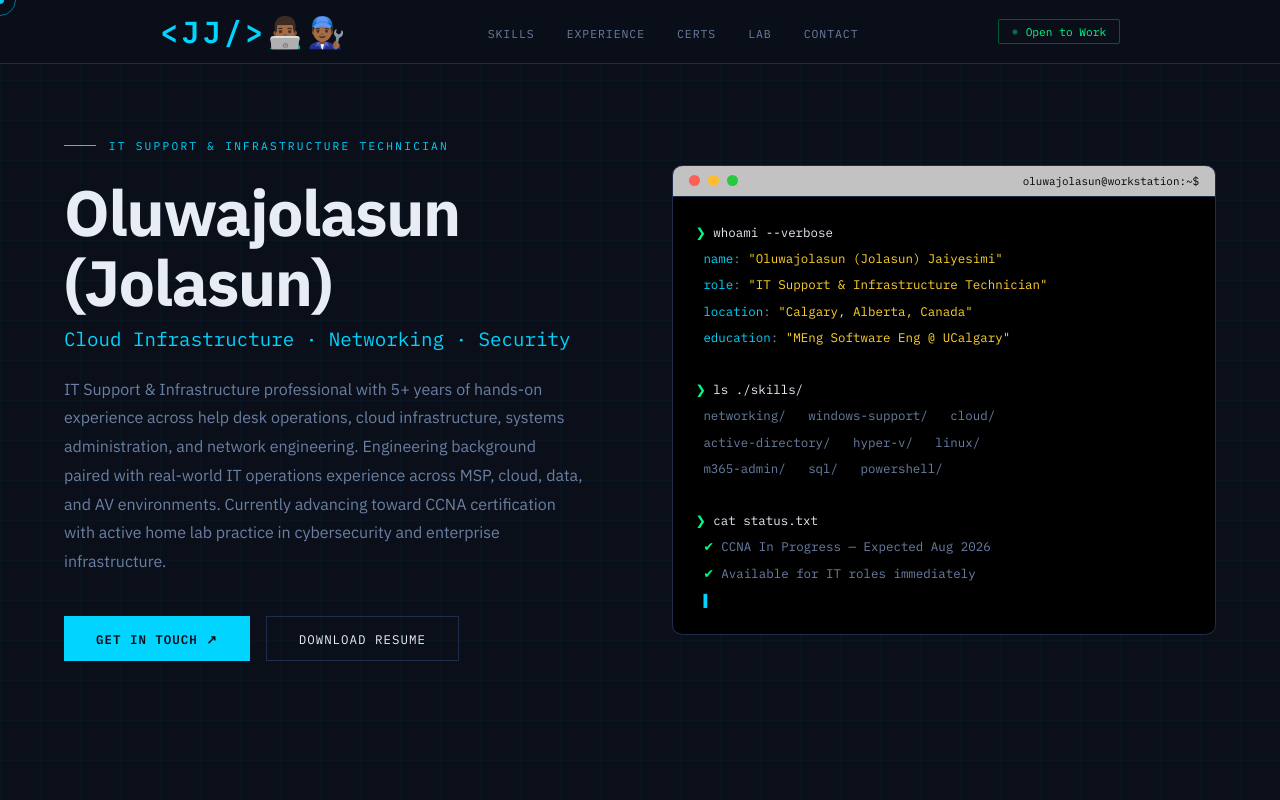
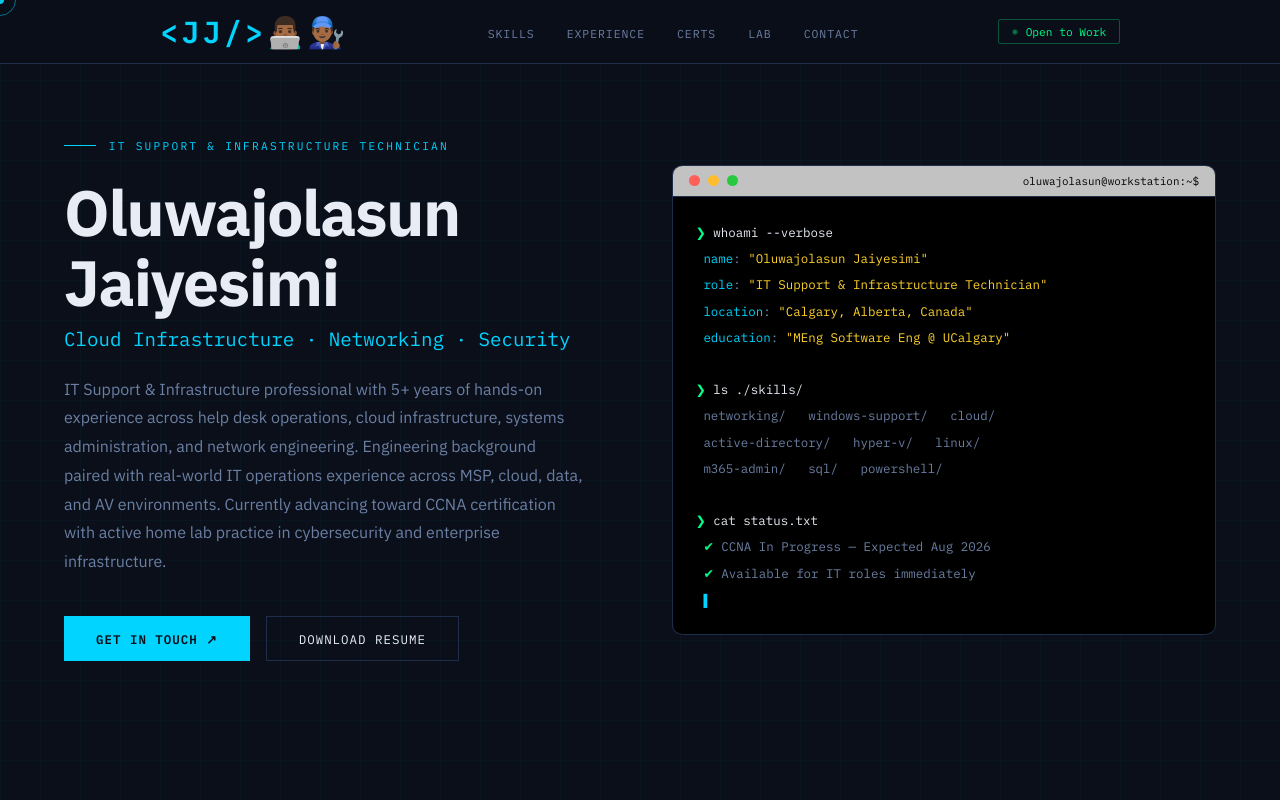
Before and after one commit to oluwajolasun/oluwajolasun-v3, a React (Vite) app: page / in a window 1280 px wide. Shown: the top 800 px of the page. Built offline with nearby package versions, Linux system fonts and the light colour scheme.

Commit message:
updated name

```diff
--- a/src/data/resume.js
+++ b/src/data/resume.js
@@ -252,7 +252,7 @@
 // export default RESUME;
 
 const RESUME = {
-  name: "Oluwajolasun (Jolasun) Jaiyesimi",
+  name: "Oluwajolasun Jaiyesimi",
   title: "IT Support & Infrastructure Technician",
   subtitle: "Cloud Infrastructure · Networking · Security",
   location: "Calgary, Alberta, Canada",
```
